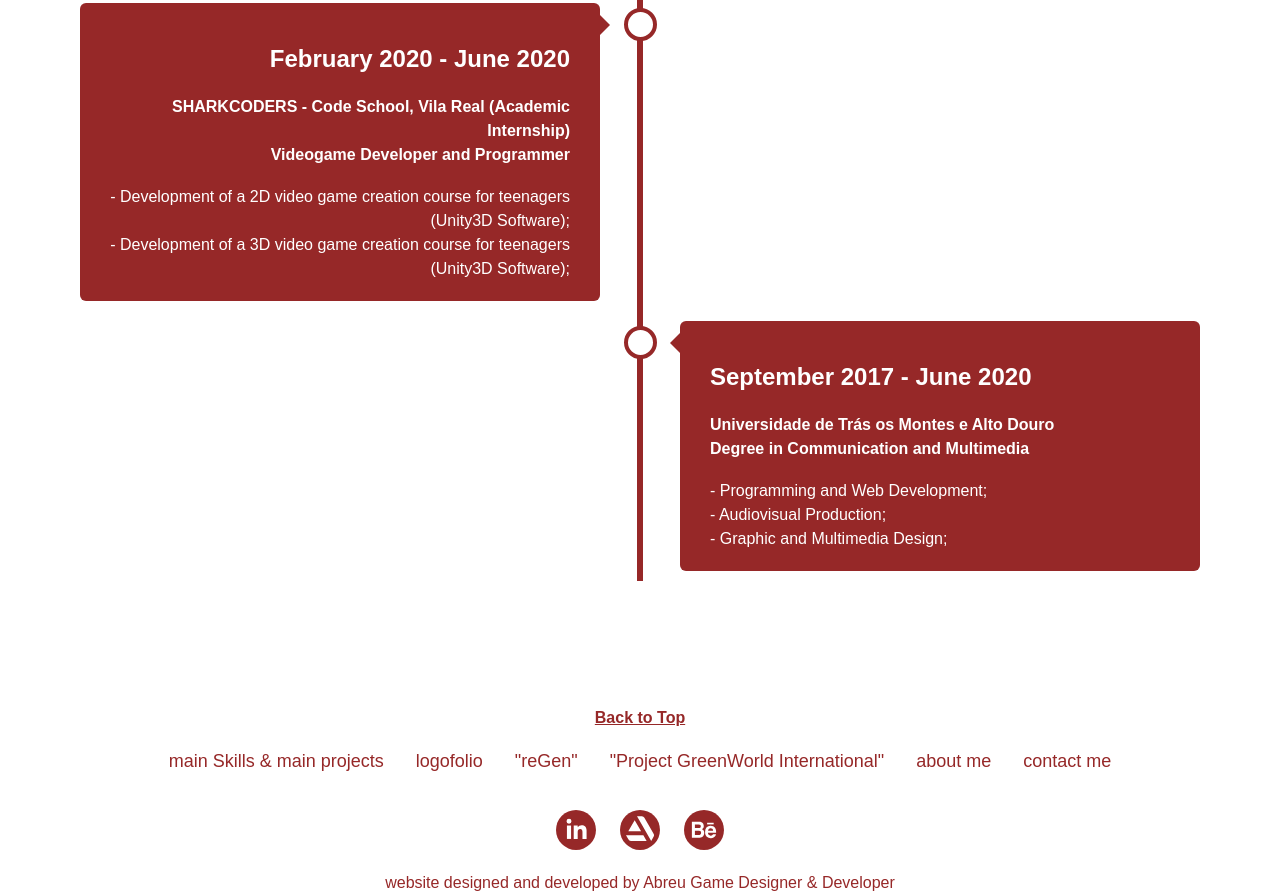
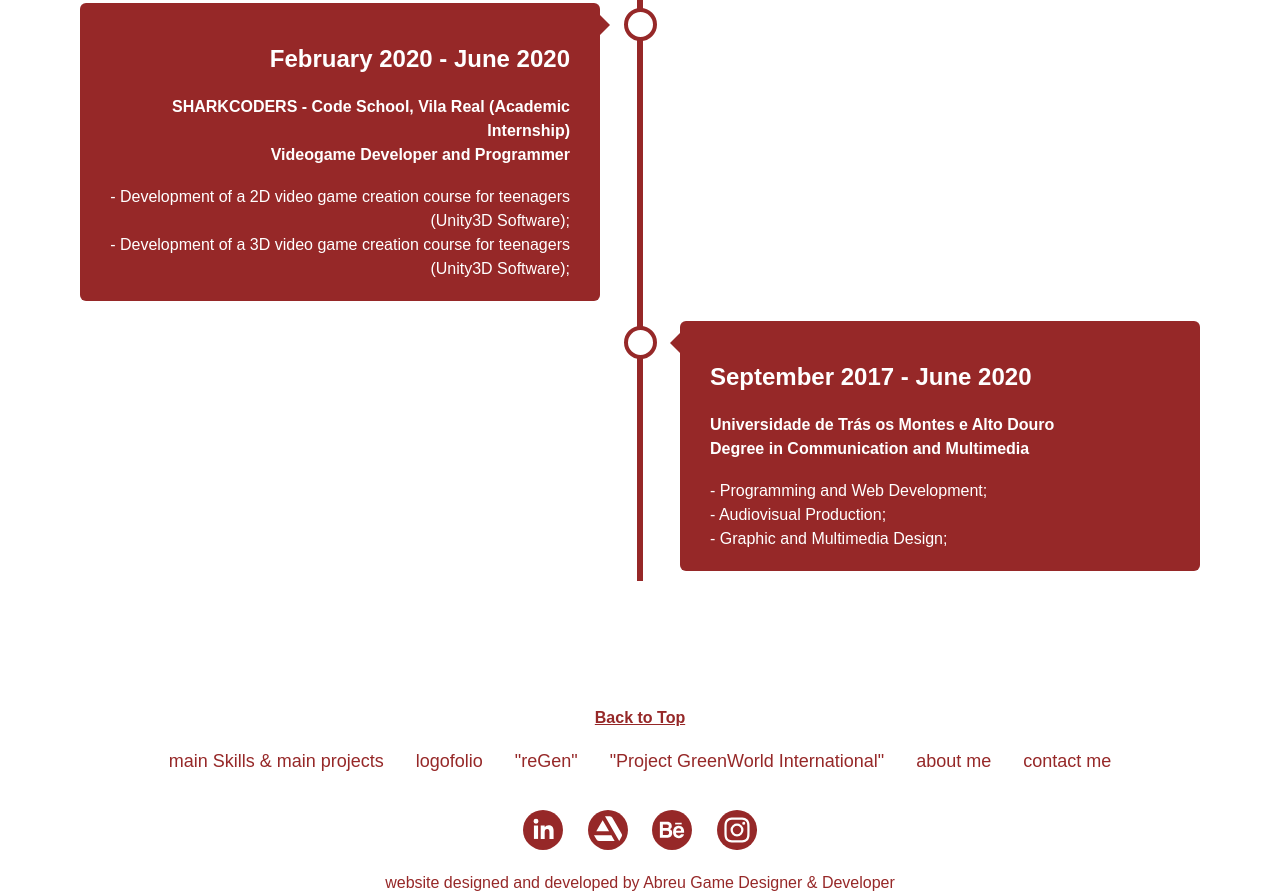
Before and after one commit to brunoabreu4/personalportfolio, a plain HTML site: page aboutme.html in a window 1280 px wide. Shown: the part 701-1593 px from the top of the page. Drawn offline with Linux system fonts and the light colour scheme.

Commit message:
insta update

```diff
--- a/aboutme.html
+++ b/aboutme.html
@@ -97,6 +97,7 @@
           <a href="https://www.linkedin.com/in/brunoferreiraabreu/" target="_blank"><img src="images/icons/linkedin.svg" alt="my profile photo" width="40px" height="40px"></a>
           <a href="https://www.artstation.com/abreudoesgames" target="_blank"><img src="images/icons/artstation.svg" alt="my profile photo" width="40px" height="40px"></a>
           <a href="https://www.behance.net/brunoabreu1/" target="_blank"><img src="images/icons/behance.svg" alt="my profile photo" width="40px" height="40px"></a>
+          <a href="https://www.instagram.com/abreudoesgames" target="_blank"><img src="images/icons/instagram.svg" alt="my profile photo" width="40px" height="40px"></a>
         </div>
         <div class="footerinfo">
           <p>website designed and developed by Abreu Game Designer & Developer</p>
```
Also changed, not shown: index.html (+1 -0 lines), logofolio.html (+1 -0 lines), pgi.html (+1 -0 lines), procurado.html (+1 -0 lines), regen.html (+1 -0 lines).
